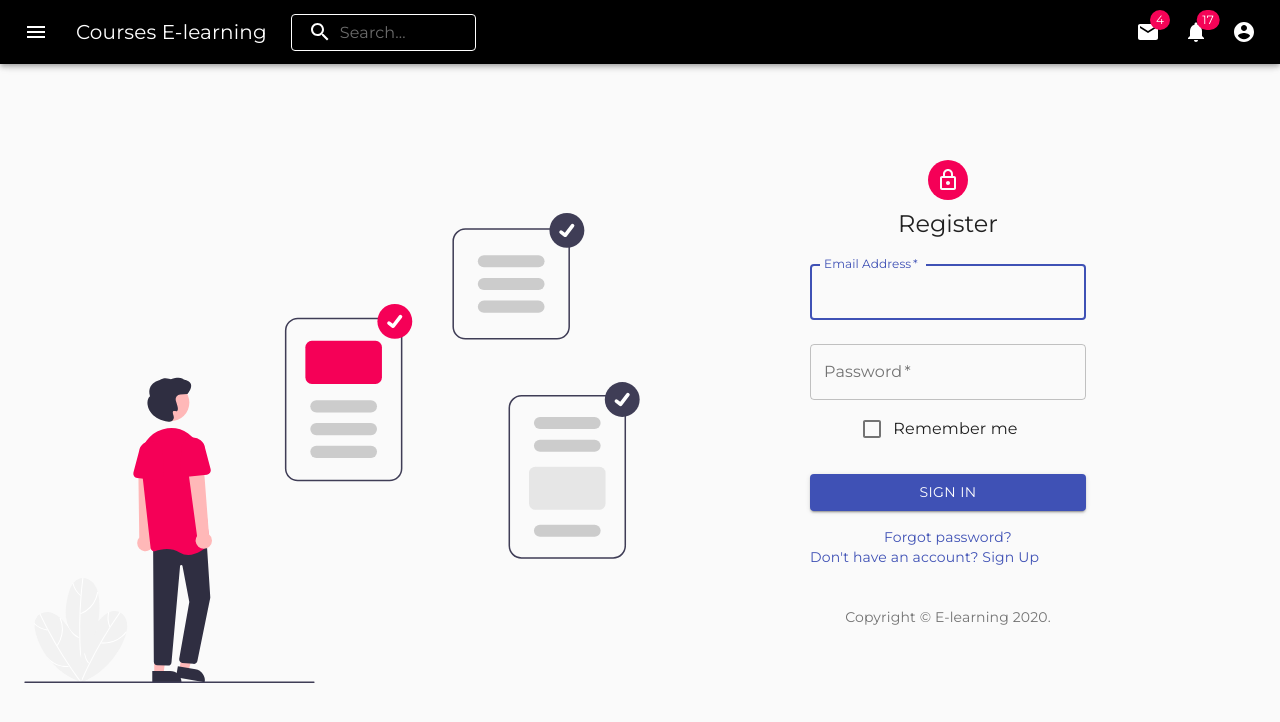
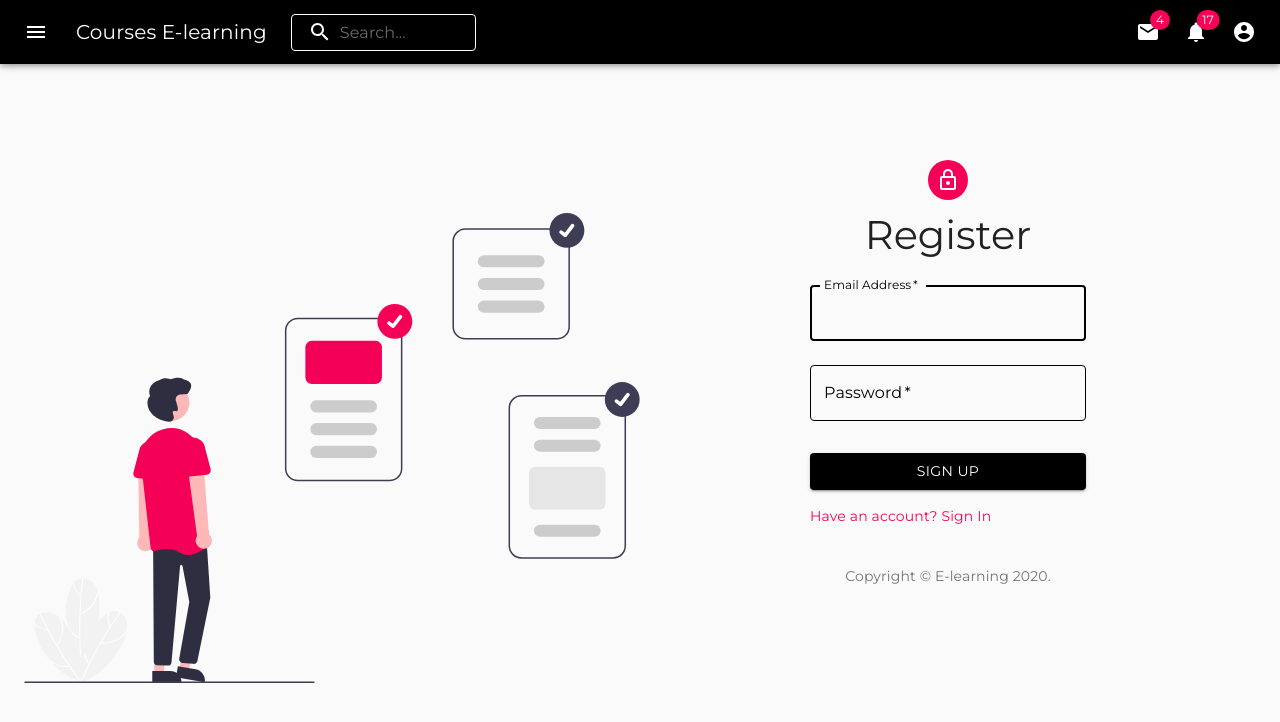
Before and after one commit to NguyenChiTrung1310/course-react-app, a React (Create React App) app in the folder e-learning/: page / in a window 1280 px wide. Shown: the top 722 px of the page. Built offline with nearby package versions, Linux system fonts and the light colour scheme.

Commit message:
Custom input textfield register page

```diff
--- a/e-learning/src/pages/Register/index.tsx
+++ b/e-learning/src/pages/Register/index.tsx
@@ -26,7 +26,7 @@ export default function RegisterPage() {
           <Avatar className={classes.avatar}>
             <LockOutlinedIcon />
           </Avatar>
-          <Typography component='h1' variant='h5'>
+          <Typography component='h1' variant='h5' className={classes.title}>
             Register
           </Typography>
           <Grid item xs={12} sm={8} md={6} className={classes.formRegistration}>
@@ -45,6 +45,7 @@ export default function RegisterPage() {
                 name='email'
                 autoComplete='email'
                 autoFocus
+                className={classes.field}
               />
               <TextField
                 variant='outlined'
@@ -56,29 +57,21 @@ export default function RegisterPage() {
                 type='password'
                 id='password'
                 autoComplete='current-password'
-              />
-              <FormControlLabel
-                control={<Checkbox value='remember' color='primary' />}
-                label='Remember me'
+                className={classes.field}
               />
               <Button
                 type='submit'
                 fullWidth
                 variant='contained'
-                color='primary'
+                // color='primary'
                 className={classes.submit}
               >
-                Sign In
+                Sign up
               </Button>
               <Grid container>
-                <Grid item xs>
-                  <Link href='#' variant='body2'>
-                    Forgot password?
-                  </Link>
-                </Grid>
                 <Grid item>
-                  <Link href='#' variant='body2'>
-                    {"Don't have an account? Sign Up"}
+                  <Link href='#' variant='body2' className={classes.noteText}>
+                    {'Have an account? Sign In'}
                   </Link>
                 </Grid>
               </Grid>
--- a/e-learning/src/pages/Register/useStyles.ts
+++ b/e-learning/src/pages/Register/useStyles.ts
@@ -5,13 +5,16 @@ import {
 import RegisterBanner from '../../assets/register-page.svg';
 
 const useStyles: () => Record<
-"root"
-| "image"
-| "paper"
-| "formRegistration"
-| "avatar"
-| "form"
-| "submit", string>
+'root'
+| 'image'
+| 'title'
+| 'paper'
+| 'formRegistration'
+| 'avatar'
+| 'form'
+| 'field'
+| 'noteText'
+| 'submit', string>
  = makeStyles((theme: Theme) => ({
   root: {
     width: '100%',
@@ -37,12 +40,40 @@ const useStyles: () => Record<
     backgroundColor: theme.palette.secondary.main,
   },
   form: {
-    width: '100%', // Fix IE 11 issue.
+    width: '100%',
     marginTop: theme.spacing(1),
   },
   submit: {
     margin: theme.spacing(3, 0, 2),
+    backgroundColor: 'black',
+    color: 'white'
   },
+  field: {
+    '& .MuiOutlinedInput-root .MuiOutlinedInput-notchedOutline': {
+      borderColor: 'black',
+    },
+    '&:hover .MuiOutlinedInput-root .MuiOutlinedInput-notchedOutline': {
+      borderColor: '#f50357',
+    },
+    '& .MuiOutlinedInput-input': {
+      color: 'black',
+    },
+    '&:hover .MuiOutlinedInput-input': {
+      color: 'black',
+    },
+    '& .MuiInputLabel-outlined': {
+      color: 'black',
+    },
+    '&:hover .MuiInputLabel-outlined': {
+      color: '#f50357',
+    },
+  },
+  noteText: {
+      color: '#f50357'
+  },
+  title: {
+      fontSize: '40px'
+  }
 }));
 
 export { useStyles as default };
```
Also changed, not shown: 1 other file (tests, documents, lock files or other folders).
